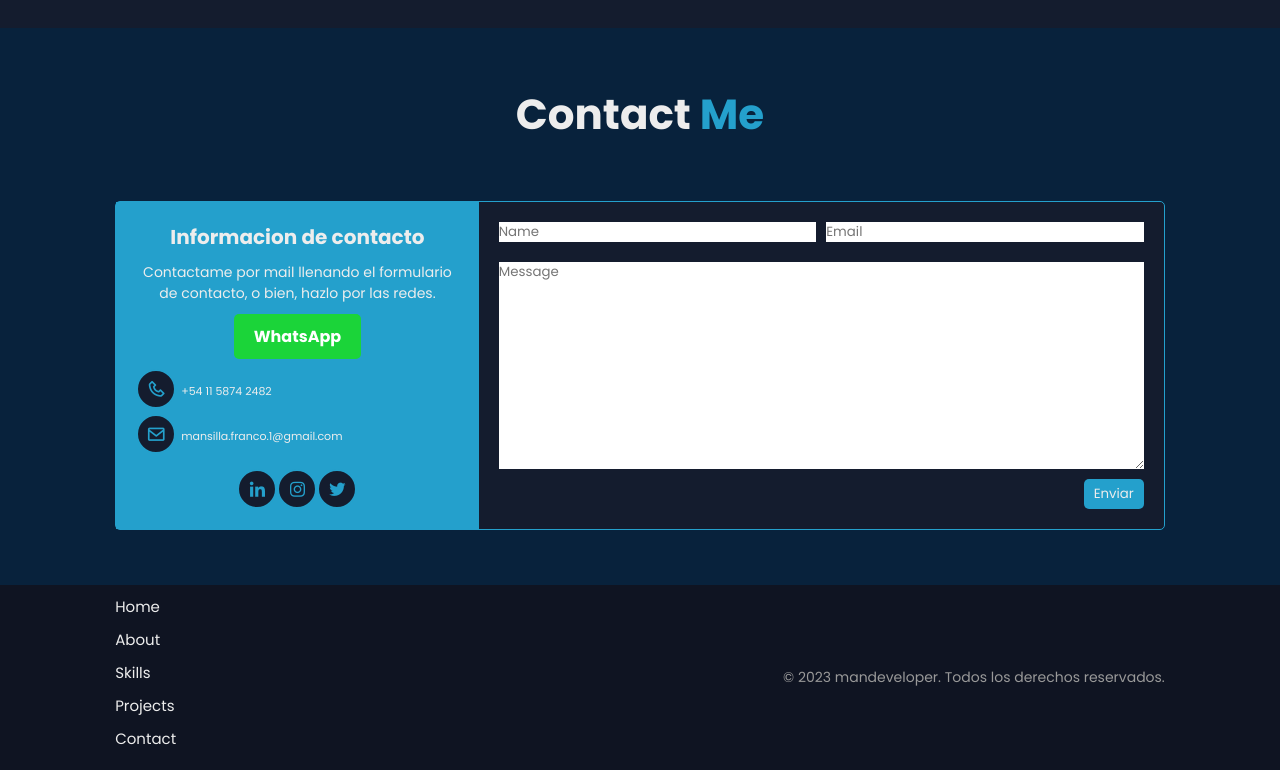
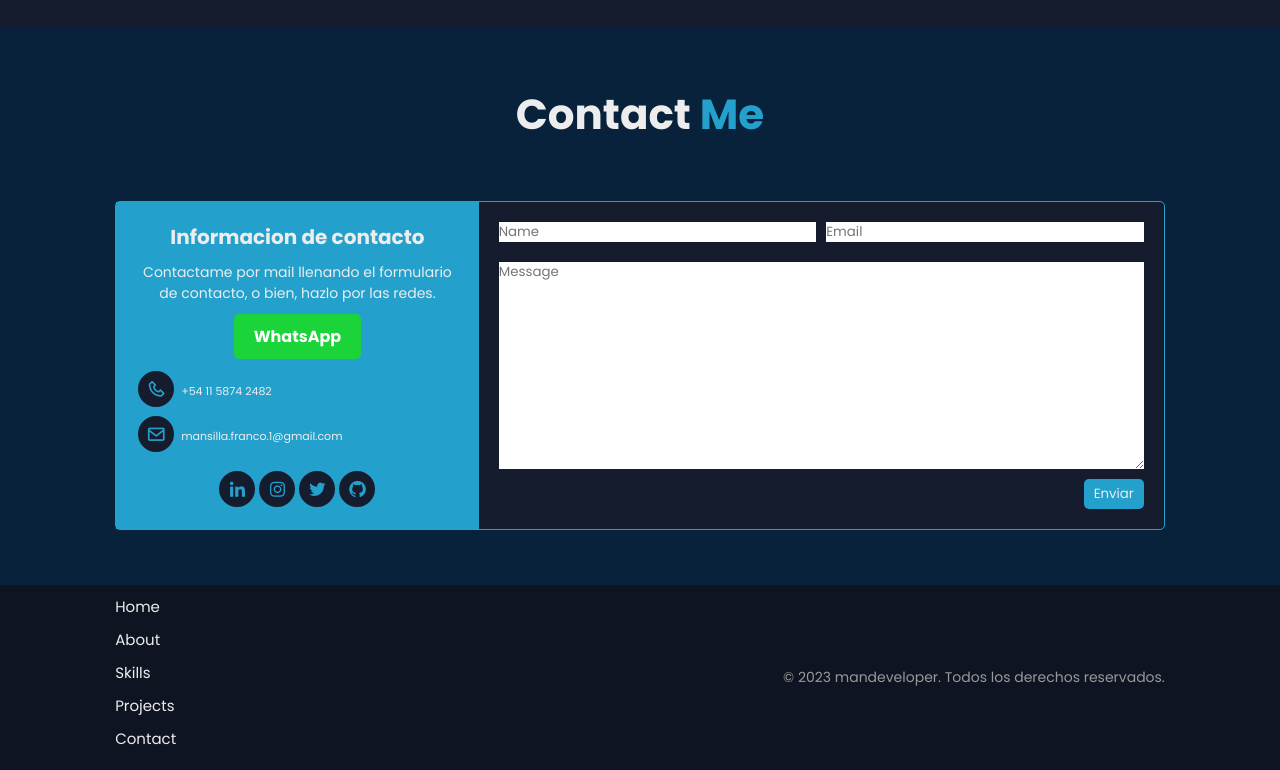
Before and after one commit to frangabriel13/portfolio, a React (Vite) app: page / in a window 1280 px wide. Shown: the part 2445-3215 px from the top of the page. Built offline with nearby package versions, Linux system fonts and the light colour scheme.

Commit message:
algunos cambios

```diff
--- a/src/components/contact/Contact.jsx
+++ b/src/components/contact/Contact.jsx
@@ -48,9 +48,18 @@ const Contact = () => {
             </div>
           </div>
           <div className={s.socialIcons}>
-            <i className='bx bxl-linkedin' ></i>
-            <i className='bx bxl-instagram' ></i>
-            <i className='bx bxl-twitter' ></i>
+            <a href="https://www.linkedin.com/in/frangabriel13/" target="_blank">
+              <i className={`bx bxl-linkedin ${s.icon}`}></i>
+            </a>
+            <a href="https://www.instagram.com/frangabriel.13/" target="_blank">
+              <i className={`bx bxl-instagram ${s.icon}`}></i>
+            </a>
+            <a href="https://twitter.com/frangabriel13_/" target="_blank">
+              <i className={`bx bxl-twitter ${s.icon}`}></i>
+            </a>
+            <a href="https://github.com/frangabriel13/" target="_blank">
+              <i className={`bx bxl-github ${s.icon}`}></i>
+            </a>
           </div>
         </div>
         <form className={s.form} ref={form} onSubmit={sendEmail}>
--- a/src/components/contact/Contact.module.css
+++ b/src/components/contact/Contact.module.css
@@ -99,7 +99,7 @@
   border-radius: 50%;
   font-size: 2rem;
   color: var(--main-color);
-  cursor: pointer;
+  /* cursor: pointer; */
   transition: background-position 0.3s;
 }
 
@@ -121,6 +121,12 @@
   color: var(--main-color);
   cursor: pointer;
   transition: background-position 0.3s;
+}
+
+.socialIcons i:hover {
+  background-position: -100% 0;
+  color: var(--bg-color);
+  border: .2rem solid var(--text-color);
 }
 
 .form {
```
